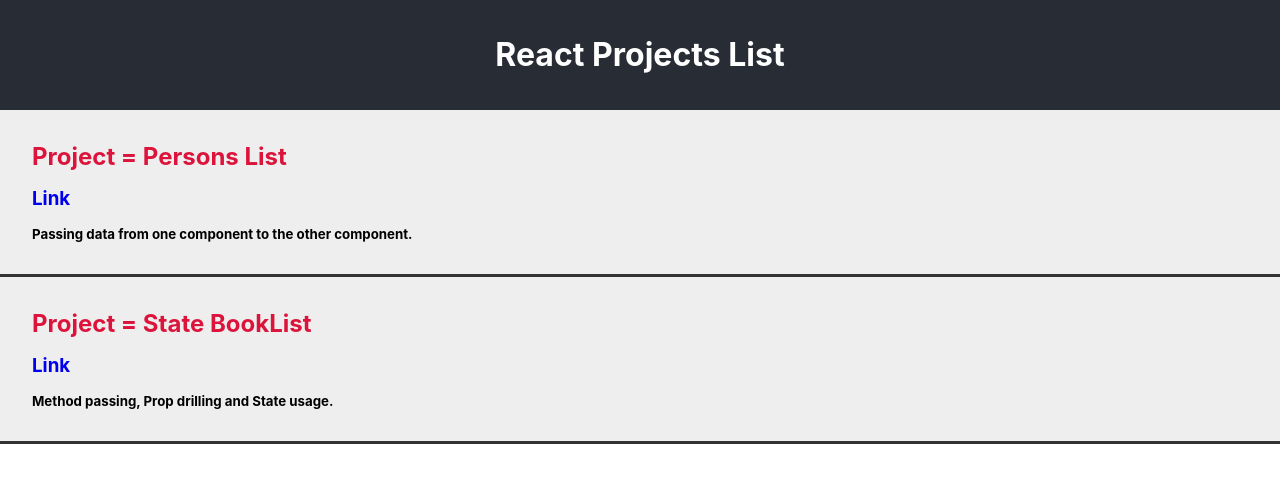
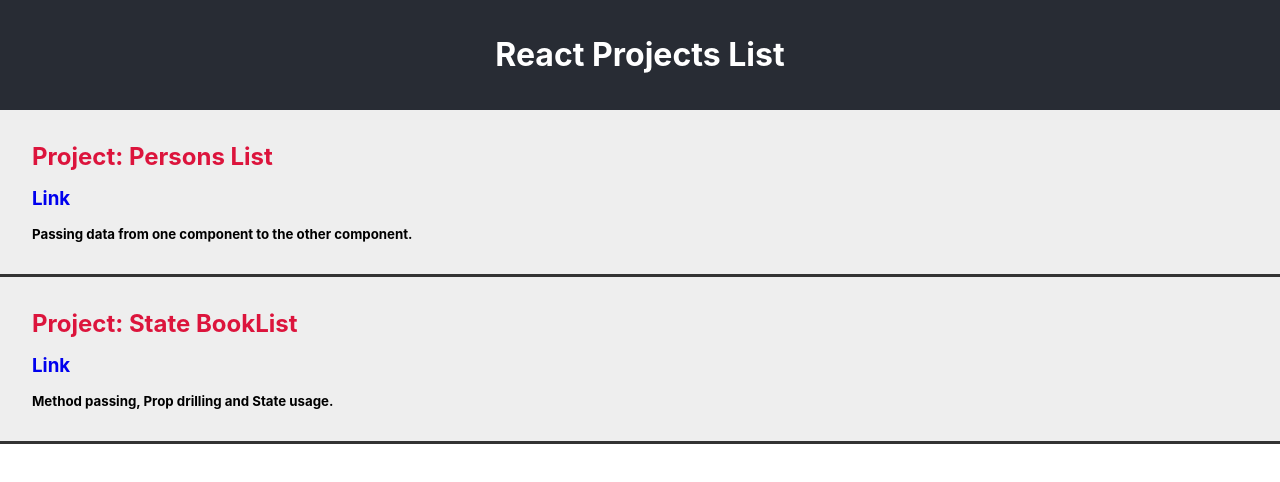
Before and after one commit to Vikas-KM/react-projects, a React (Create React App) app: page / in a window 1280 px wide. Shown: the top 482 px of the page. Built offline with nearby package versions, Linux system fonts and the light colour scheme.

Commit message:
changed folder structure

```diff
--- a/src/App.js
+++ b/src/App.js
@@ -1,13 +1,13 @@
-import React, { Component } from "react";
-import "./App.css";
-import ProjectList from "./ProjectList";
+import React, { Component } from 'react';
+import './App.css';
+import Projects from './Component/Projects';
 
 class App extends Component {
   render() {
     return (
       <div>
         <h1 className="App">React Projects List</h1>
-        <ProjectList />
+        <Projects />
       </div>
     );
   }
--- a/src/Project.js
+++ b/src/Component/Project.js
@@ -7,7 +7,7 @@ const Project = props => {
   return (
     <div className={classes.project}>
       <div>
-        <h2>Project = {name}</h2>
+        <h2> Project: {name} </h2>
         <h3>
           {/* noopener noreferrer is for security */}
           <a href={url} target="_blank" rel="noopener noreferrer">
@@ -21,5 +21,4 @@ const Project = props => {
     </div>
   );
 };
-
 export default Project;
--- /dev/null
+++ b/src/Component/ProjectList.js
@@ -0,0 +1,16 @@
+const ProjectList = [
+  {
+    id: 1,
+    name: 'Persons List',
+    url: 'https://vikas-km.github.io/persons-list/',
+    desc: 'Passing data from one component to the other component.',
+  },
+  {
+    id: 2,
+    name: 'State BookList',
+    url: 'https://vikas-km.github.io/state-booklist/',
+    desc: 'Method passing, Prop drilling and State usage.',
+  },
+];
+
+export default ProjectList;
--- /dev/null
+++ b/src/Component/Projects.js
@@ -0,0 +1,14 @@
+import React from 'react';
+import Project from './Project';
+import ProjectList from './ProjectList';
+
+const Projects = () => (
+  <div>
+    {/* using the map to pass the each project details to the project component */}
+    {ProjectList.map(project => (
+      <Project project={project} key={project.id} />
+    ))}
+  </div>
+);
+
+export default Projects;
--- a/src/ProjectList.js
+++ /dev/null
@@ -1,30 +0,0 @@
-import React from "react";
-import Project from "./Project.js";
-
-const ProjectList = () => {
-  const projects = [
-    {
-      id: 1,
-      name: "Persons List",
-      url: "https://vikas-km.github.io/persons-list/",
-      desc: "Passing data from one component to the other component."
-    },
-    {
-      id: 2,
-      name: "State BookList",
-      url: "https://vikas-km.github.io/state-booklist/",
-      desc: "Method passing, Prop drilling and State usage."
-    }
-  ];
-
-  return (
-    <div>
-      {/* using the map to pass the each project details to the project component */}
-      {projects.map(project => (
-        <Project project={project} key={project.id} />
-      ))}
-    </div>
-  );
-};
-
-export default ProjectList;
```
Also changed, not shown: src/Component/Project.module.css (renamed from src/Project.module.css), 1 other file (tests, documents, lock files or other folders).
